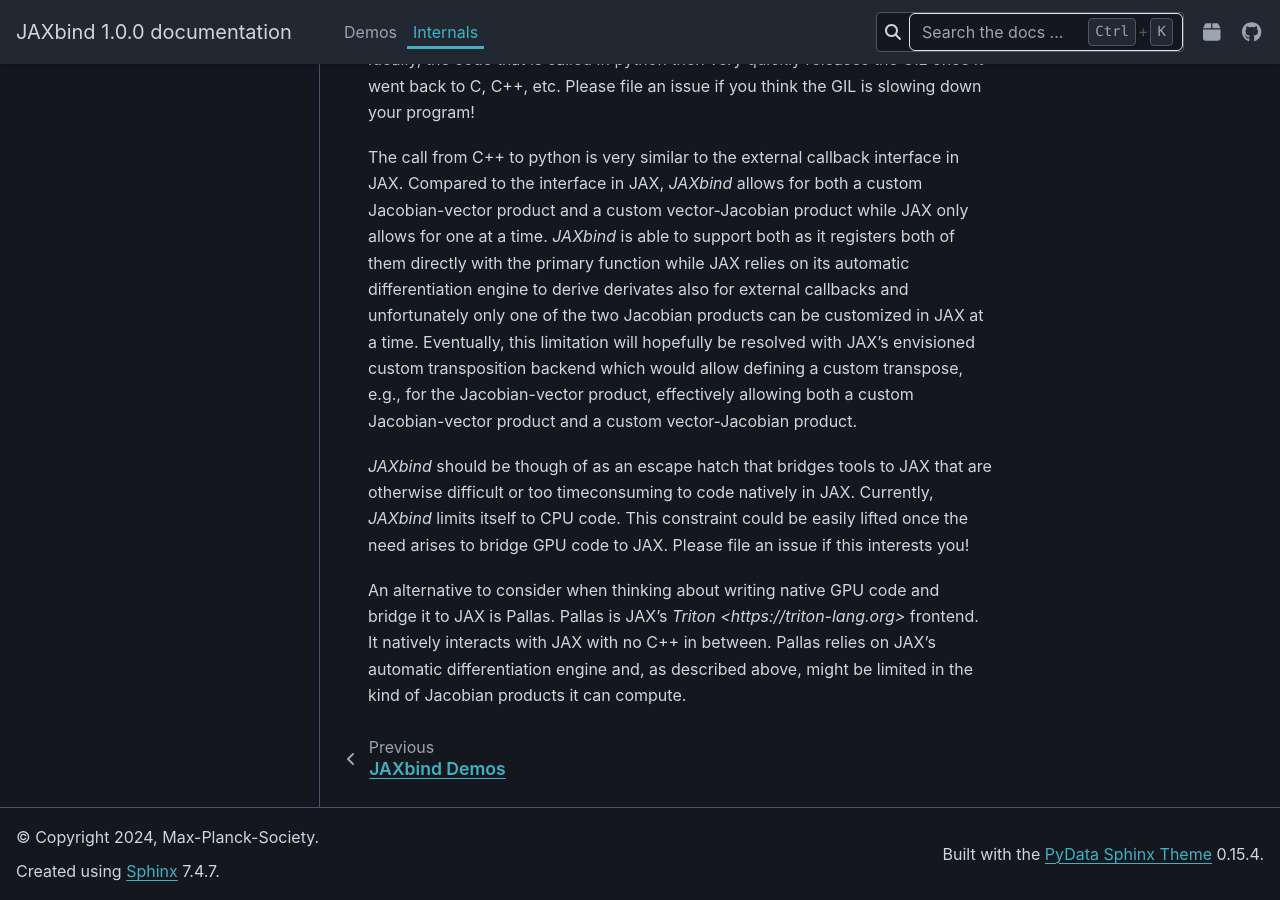
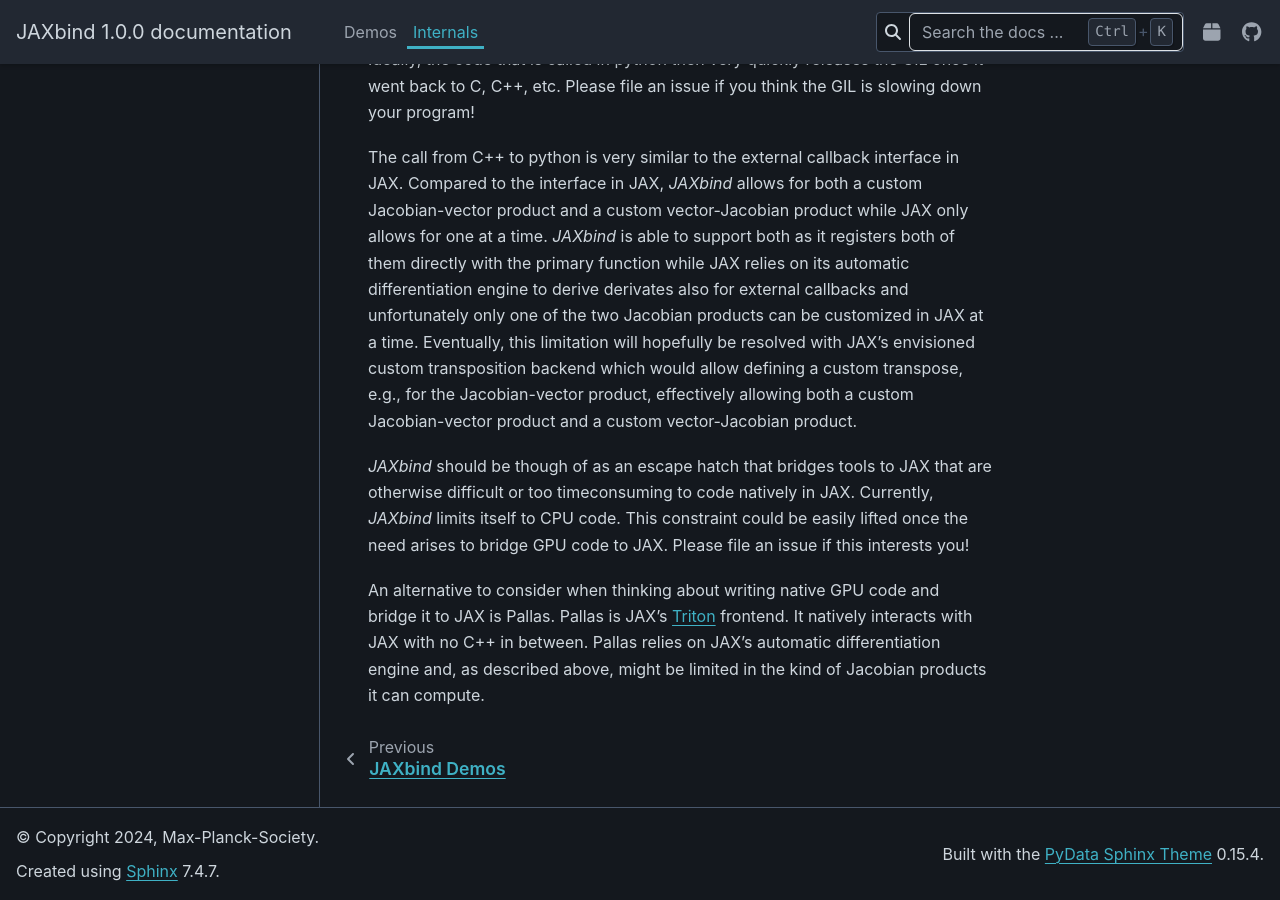
Before and after one commit to NIFTy-PPL/JAXbind, a Sphinx documentation site: the page built from docs/source/internals.rst, in a window 1280 px wide and 900 px high, scrolled down 870 px. Built offline with Sphinx 7.4.7 and the PyData theme 0.15.4, drawn with Linux system fonts in a browser that asks for light colours; formulas are drawn with MathJax 3; pages that are not in the unit, such as notebooks, are missing from menus.

Commit message:
internals.rst: Fix RST syntax for triton link

```diff
--- a/docs/source/internals.rst
+++ b/docs/source/internals.rst
@@ -37,6 +37,6 @@ This constraint could be easily lifted once the need arises to bridge GPU code t
 Please file an issue if this interests you!
 
 An alternative to consider when thinking about writing native GPU code and bridge it to JAX is Pallas.
-Pallas is JAX's `Triton <https://triton-lang.org>` frontend.
+Pallas is JAX's `Triton <https://triton-lang.org>`_ frontend.
 It natively interacts with JAX with no C++ in between.
 Pallas relies on JAX's automatic differentiation engine and, as described above, might be limited in the kind of Jacobian products it can compute.
```
